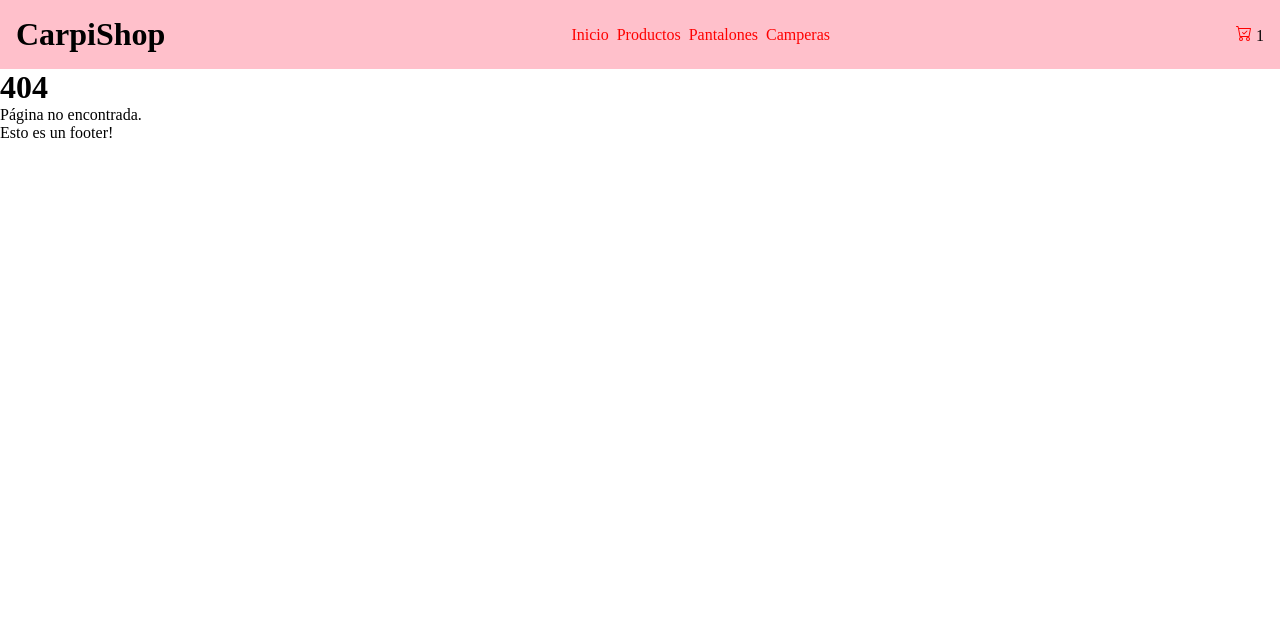
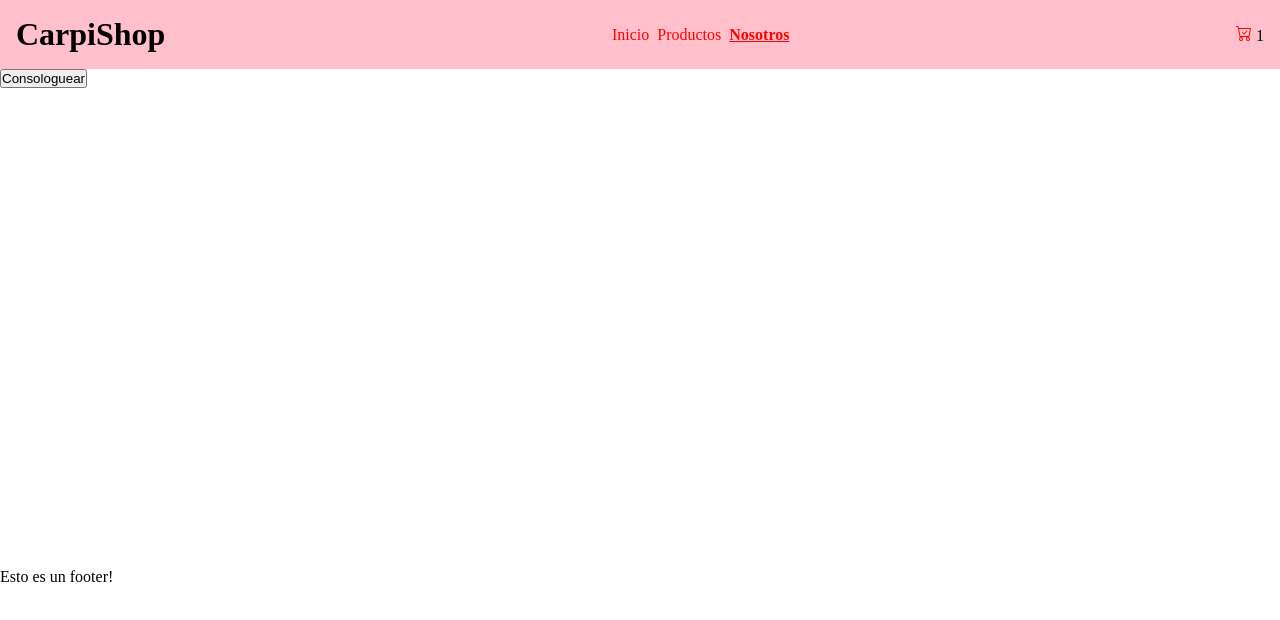
Before and after one commit to carpicoder/react-57765, a React (Vite) app: page /nosotros in a window 1280 px wide. Before the commit this address had no page. Shown: the top 620 px of the page. Built offline with nearby package versions, Linux system fonts and the light colour scheme.

Commit message:
Clase 10

```diff
--- a/src/App.jsx
+++ b/src/App.jsx
@@ -8,19 +8,25 @@
 import { BrowserRouter, Routes, Route } from "react-router-dom";
 import NotFound from "./components/NotFound";
 import Footer from "./components/Footer";
+import Nosotros from "./components/Nosotros";
 
 function App() {
 
-  const numerito = 1;
+  const clickear = () => {
+      console.log("Hola, gente!");
+  }
+
+  const [numerito, setNumerito] = useState(1);
 
   return (
     <BrowserRouter>
-      <Header numerito={numerito} />
+      <Header numerito={numerito} setNumerito={setNumerito} />
       <Routes>
         <Route path="/" element={<><PokemonList /></>}/>
         <Route path="/productos" element={<ItemListContainer />} />
         <Route path="/*" element={<NotFound />} />
         <Route path="/pokemon/:pokemonId" element={<Pokemon />}/>
+        <Route path="/nosotros" element={<Nosotros clickear={clickear} />}/>
       </Routes>
       <Footer />
     </BrowserRouter>
--- a/src/components/Footer.jsx
+++ b/src/components/Footer.jsx
@@ -2,7 +2,7 @@
 
 const Footer = () => {
   return (
-    <div>Esto es un footer!</div>
+    <footer>Esto es un footer!</footer>
   )
 }
 
--- /dev/null
+++ b/src/components/Nosotros.jsx
@@ -0,0 +1,20 @@
+import React, { useEffect, useState } from 'react'
+
+const Nosotros = ( {clickear} ) => {
+
+    useEffect(() => {
+        document.body.addEventListener("click", clickear)
+
+        return () => {
+            document.body.removeEventListener("click", clickear)
+        }
+    }, [])
+
+  return (
+    <div>
+        <button onClick={clickear}>Consologuear</button>
+    </div>
+  )
+}
+
+export default Nosotros
--- a/src/components/header/NavBar.jsx
+++ b/src/components/header/NavBar.jsx
@@ -8,16 +8,13 @@
     <nav className="nav">
         <ul className="nav-menu">
             <li className="nav-item">
-              <NavLink to="/" activeClassName="active" className="nav-link">Inicio</NavLink>
+              <NavLink to="/" activeclassname="active" className="nav-link">Inicio</NavLink>
             </li>
             <li className="nav-item">
-              <NavLink to="/productos" activeClassName="active" className="nav-link">Productos</NavLink>
+              <NavLink to="/productos" activeclassname="active" className="nav-link">Productos</NavLink>
             </li>
             <li className="nav-item">
-              <a className="nav-link" href="#">Pantalones</a>
-            </li>
-            <li className="nav-item">
-              <a className="nav-link" href="#">Camperas</a>
+              <NavLink to="/nosotros" activeclassname="active" className="nav-link">Nosotros</NavLink>
             </li>
         </ul>
     </nav>
--- a/src/css/main.css
+++ b/src/css/main.css
@@ -81,3 +81,7 @@
 .grid {
     display: grid;
 }
+
+footer {
+    margin-top: 30rem;
+}
--- a/src/main.jsx
+++ b/src/main.jsx
@@ -3,7 +3,7 @@
 import App from './App.jsx'
 
 ReactDOM.createRoot(document.getElementById('root')).render(
-  <React.StrictMode>
+  // <React.StrictMode>
     <App />
-  </React.StrictMode>,
+  //</React.StrictMode>,
 )
```
